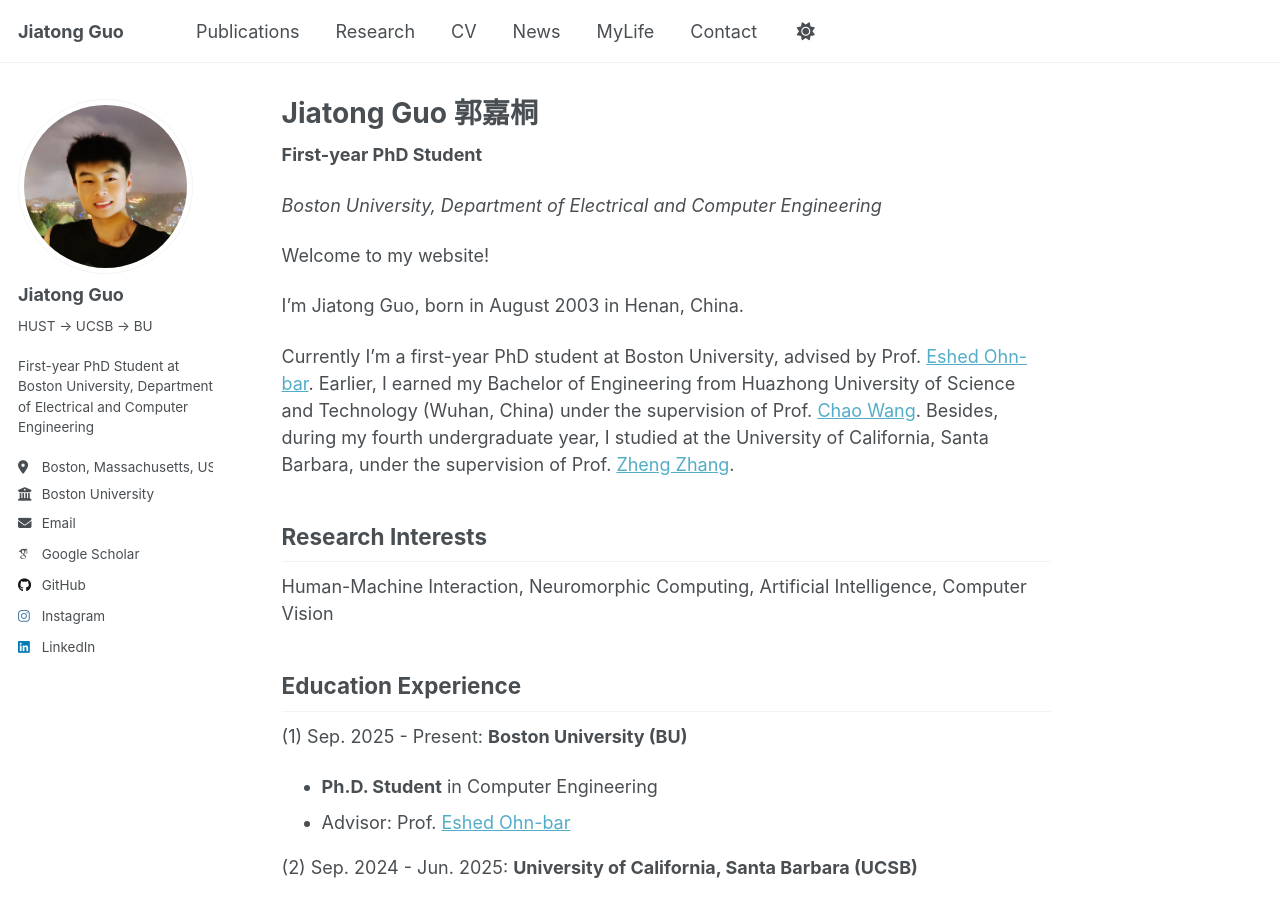
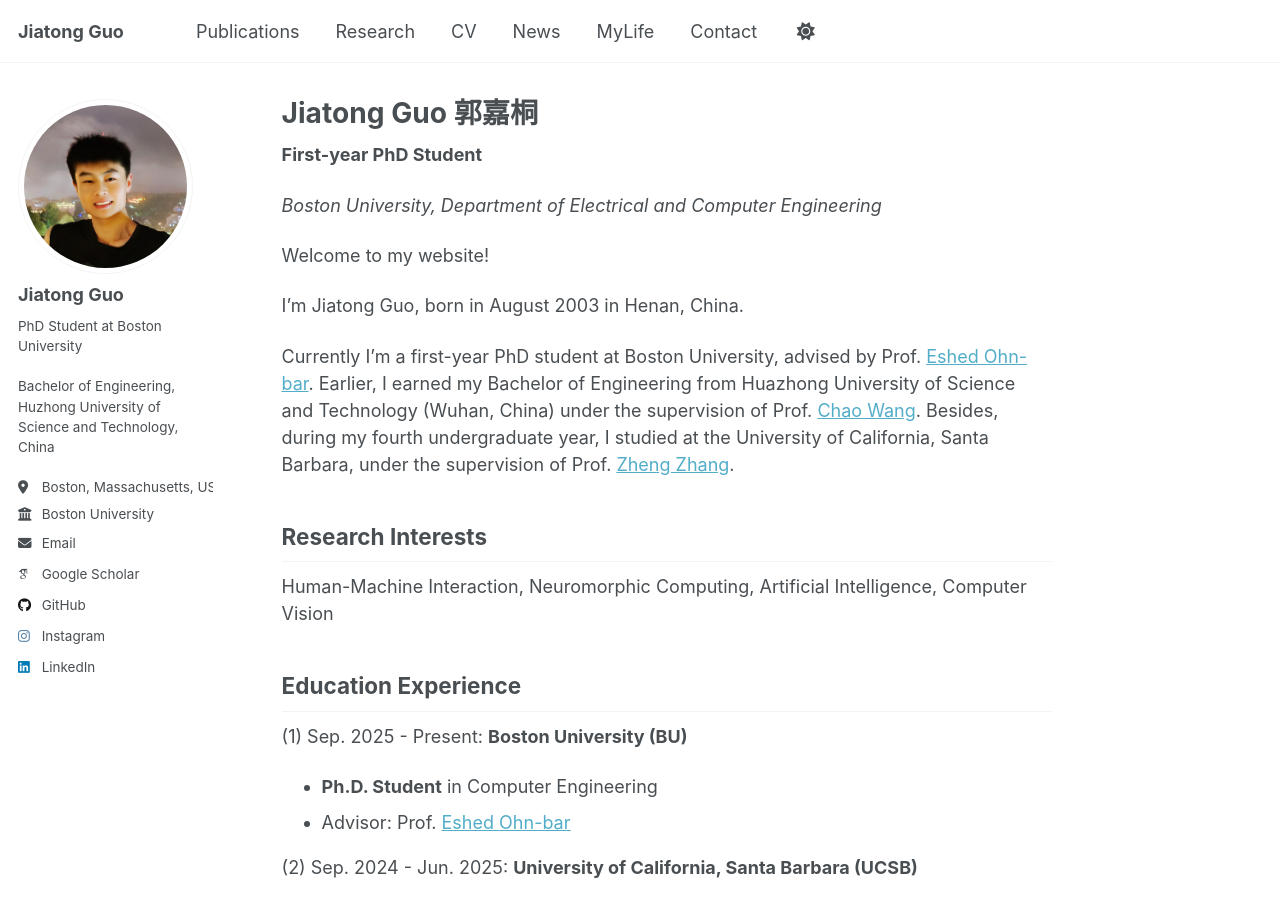
Before and after one commit to guojiatong/guojiatong.github.io, a Jekyll site: the page built from _pages/about.md, in a window 1280 px wide and 900 px high. Built offline with Jekyll 4.4.1, drawn with Linux system fonts in a browser that asks for light colours; some web fonts are replaced; a script that is not in the unit is left out.

Commit message:
Update _config.yml

```diff
--- a/_config.yml
+++ b/_config.yml
@@ -25,7 +25,7 @@ author:
   avatar           : "jiatongguo.png"
   name             : "Jiatong Guo"
   pronouns         : # example: "she/her"
-  bio              : "HUST -> UCSB -> BU <br> <br> First-year PhD Student at Boston University, Department of Electrical and Computer Engineering"
+  bio              : "PhD Student at Boston University <br> <br> Bachelor of Engineering, Huzhong University of Science and Technology, China"
   location         : "Boston, Massachusetts, USA"
   employer         : "Boston University"
   uri              : # URL
```
